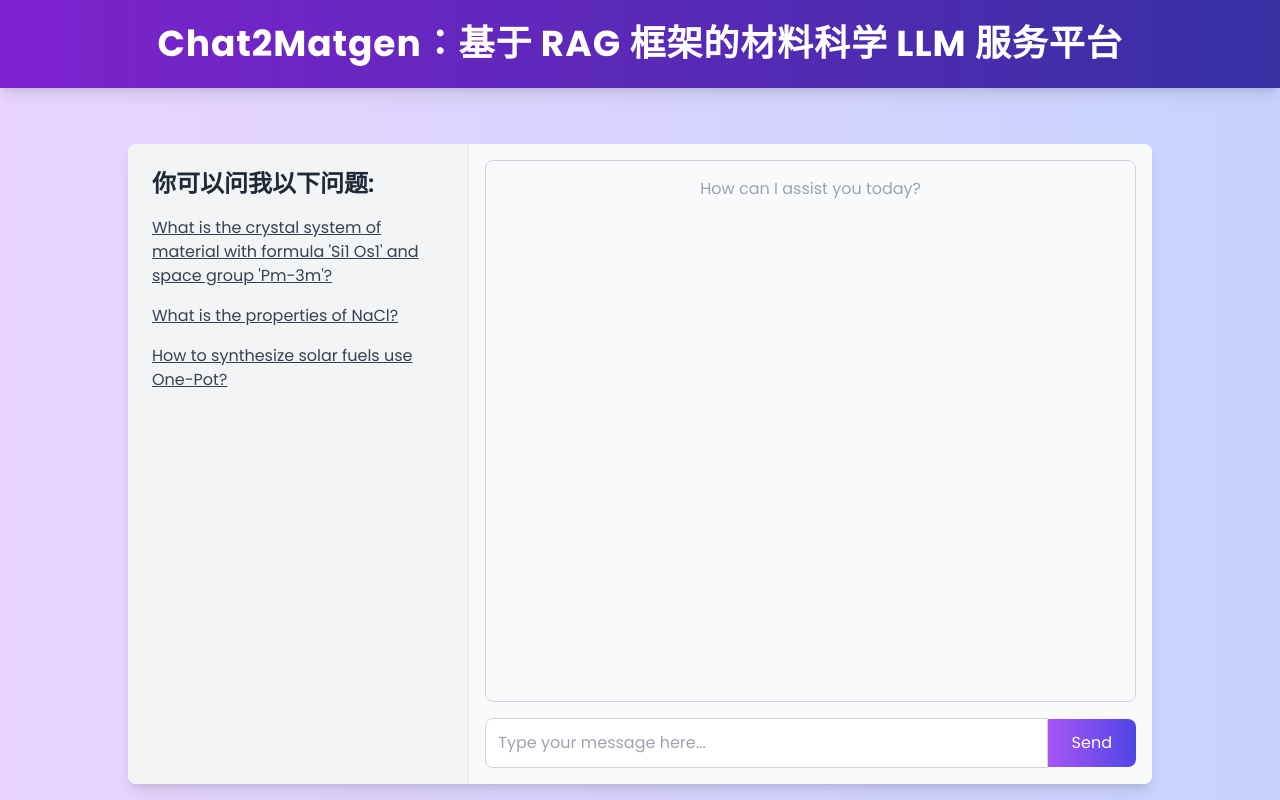
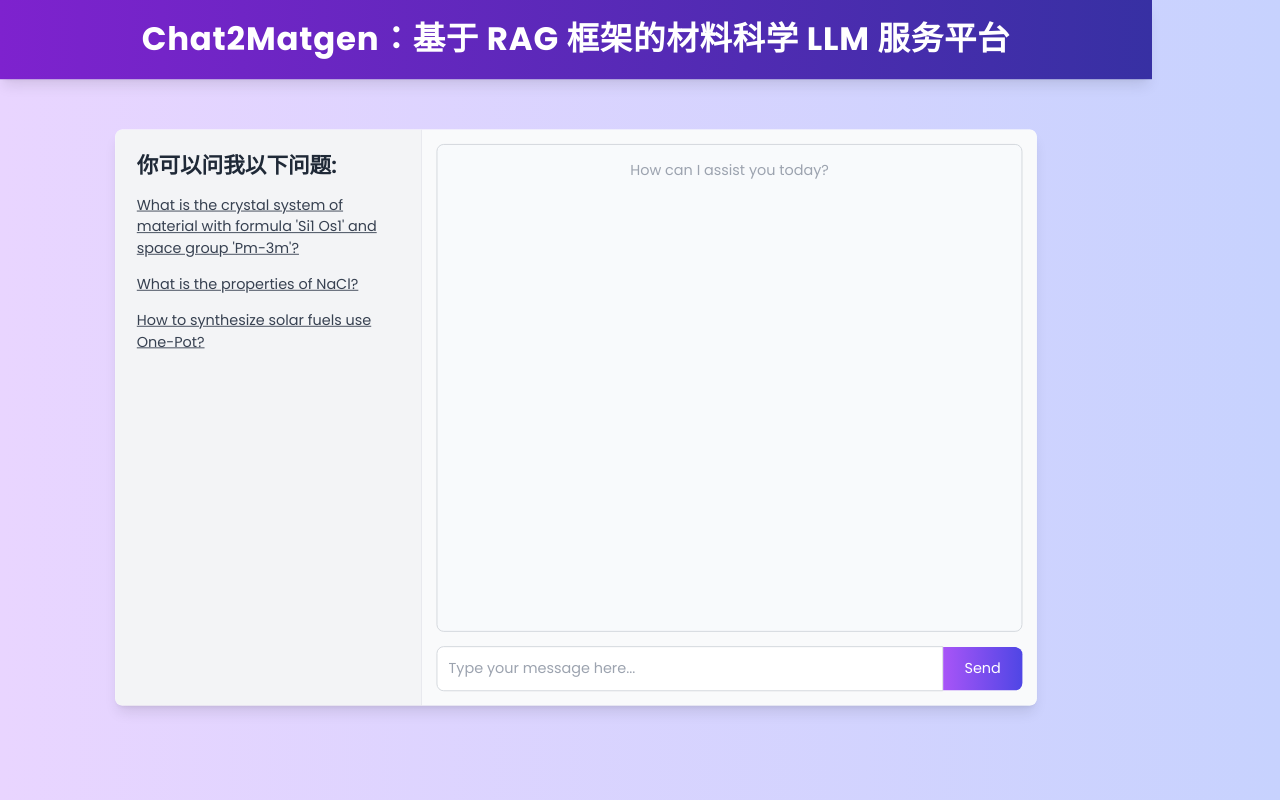
Before and after one commit to qiulanzhu/Chat2Matgen, a Flask app: page / in a window 1280 px wide. Run offline with Flask 3, Linux system fonts and the light colour scheme; some libraries are stand-ins or nearby versions.

Commit message:
完善readme

```diff
--- a/templates/index.html
+++ b/templates/index.html
@@ -12,6 +12,8 @@
     <script src="https://cdn.jsdelivr.net/npm/marked/marked.min.js"></script>
     <style>
         body {
+            transform: scale(0.9);
+            transform-origin: 0 0; /* 设置缩放的起始点，确保从页面的左上角开始缩小 */
             font-family: 'Poppins', sans-serif;
         }
 
```
Also changed, not shown: README.md, public/home.png (added).
